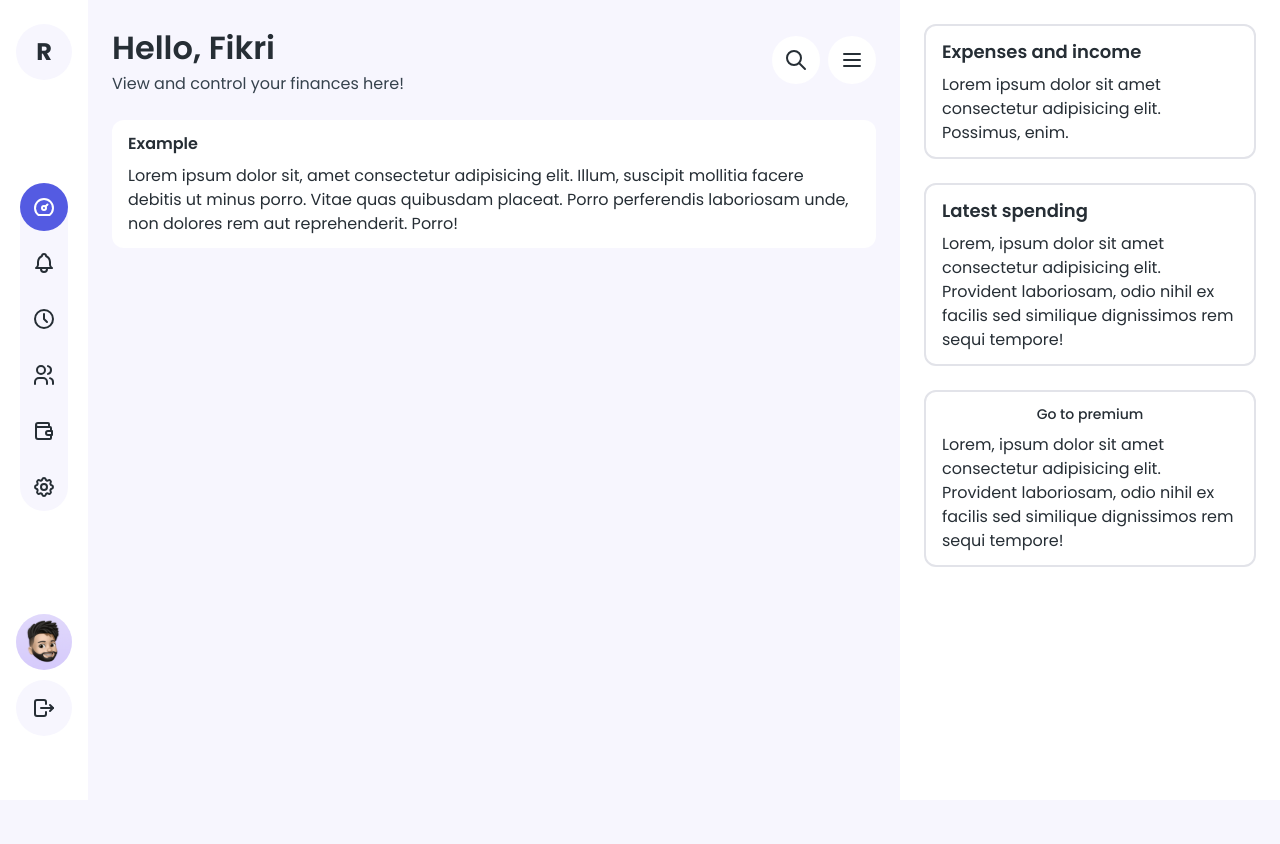
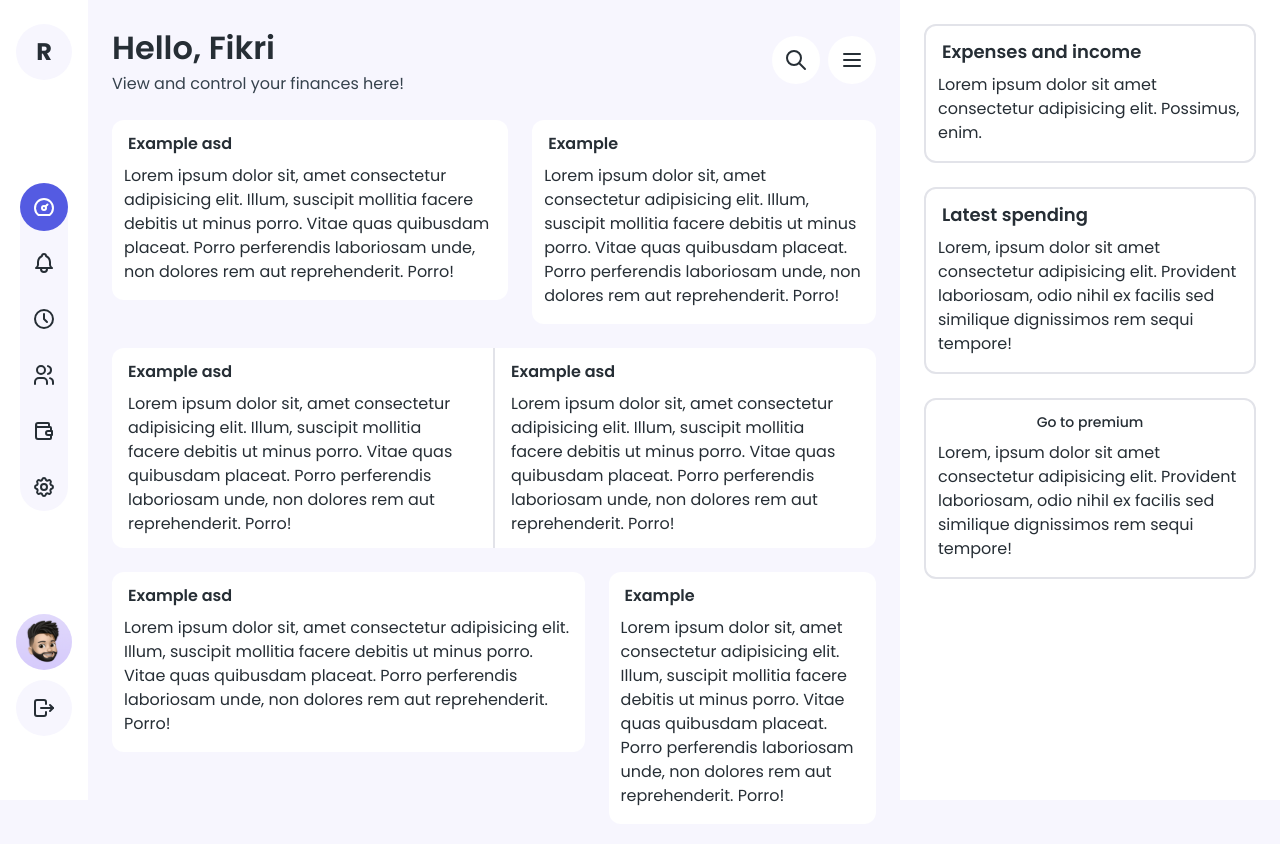
Before and after one commit to fikriwado/react-dashboard, a React (Vite) app: page / in a window 1280 px wide. Shown: the top 844 px of the page. Before the commit the page ends 800 px from the top, so only its background shows below. Built offline with nearby package versions, Linux system fonts and the light colour scheme.

Commit message:
card multibody, update others components

```diff
--- a/src/components/card/index.jsx
+++ b/src/components/card/index.jsx
@@ -21,7 +21,12 @@ const Body = ({ children }) => (
   <div className='react-card__body'>{children}</div>
 )
 
+const MultiBody = ({ children }) => (
+  <div className='react-card__multibody'>{children}</div>
+)
+
 Index.Title = Title
 Index.Body = Body
+Index.MultiBody = MultiBody
 
 export default Index
--- a/src/components/card/scss/_card.scss
+++ b/src/components/card/scss/_card.scss
@@ -1,15 +1,18 @@
+@import '../../../scss/responsive-mixin-helper';
 @import '../../../scss/tokens';
 @import './tokens/default';
 
 .react-card {
+  --react-card-title-padding: #{$react-card-spacing-padding-title};
+  --react-card-body-padding: #{$react-card-spacing-padding-body};
+
   background-color: $react-color-white-default;
-  padding: $react-card-spacing-padding;
   border-radius: $react-size-30;
   &.r-has-border {
     border: 2px solid $react-color-gray-default;
   }
   &__title {
-    margin-bottom: $react-spacing-s;
+    padding: var(--react-card-title-padding);
     &.r-medium,
     &.r-large {
       font-weight: 600;
@@ -25,4 +28,34 @@
       font-size: $react-font-size-50;
     }
   }
+  &__body {
+    padding: var(--react-card-body-padding);
+  }
+  &__multibody {
+    display: flex;
+    @include mobile {
+      flex-direction: column;
+      & > :not(:first-child) {
+        border-top: 1px solid $react-color-gray-default;
+      }
+      & > :not(:last-child) {
+        border-bottom: 1px solid $react-color-gray-default;
+      }
+    }
+    @include tablet {
+      & > :not(:first-child) {
+        border-left: 1px solid $react-color-gray-default;
+      }
+      & > :not(:last-child) {
+        border-right: 1px solid $react-color-gray-default;
+      }
+    }
+    .react-card__title {
+      --react-card-title-padding: 0;
+      margin-bottom: $react-spacing-s;
+    }
+    .react-card__body {
+      --react-card-body-padding: #{$react-card-spacing-padding};
+    }
+  }
 }
--- a/src/components/card/scss/tokens/_default.scss
+++ b/src/components/card/scss/tokens/_default.scss
@@ -1 +1,5 @@
+// prettier-ignore
+$react-card-spacing-padding-title: $react-spacing-ms $react-spacing-m ($react-spacing-s/2);
+// prettier-ignore
+$react-card-spacing-padding-body: ($react-spacing-s/2) $react-spacing-ms $react-spacing-m;
 $react-card-spacing-padding: $react-spacing-ms $react-spacing-m;
--- a/src/components/widgetbar/scss/_widgetbar.scss
+++ b/src/components/widgetbar/scss/_widgetbar.scss
@@ -19,7 +19,6 @@
   }
   @include tablet {
     position: absolute;
-    // top: 0;
     right: -380px;
     padding: $react-widget-spacing-padding-tablet;
     &.r-active {
--- a/src/pages/Dashboard.jsx
+++ /dev/null
@@ -1,25 +0,0 @@
-import App from '../App'
-import Header from '../components/header'
-import Card from '../components/card'
-
-const Dashboard = () => {
-  return (
-    <App>
-      <Header
-        title='Hello, Fikri'
-        desc='View and control your finances here!'
-      />
-      <Card>
-        <Card.Title>Example</Card.Title>
-        <Card.Body>
-          Lorem ipsum dolor sit, amet consectetur adipisicing elit. Illum,
-          suscipit mollitia facere debitis ut minus porro. Vitae quas quibusdam
-          placeat. Porro perferendis laboriosam unde, non dolores rem aut
-          reprehenderit. Porro!
-        </Card.Body>
-      </Card>
-    </App>
-  )
-}
-
-export default Dashboard
--- /dev/null
+++ b/src/pages/dashboard/index.jsx
@@ -0,0 +1,89 @@
+import App from '../../App'
+import Header from '../../components/header'
+import Card from '../../components/card'
+import './scss/_dashboard.scss'
+
+const Dashboard = () => {
+  return (
+    <App>
+      <Header
+        title='Hello, Fikri'
+        desc='View and control your finances here!'
+      />
+      <div className='react-dashboard'>
+        <div className='react-row'>
+          <div className='react-dashboard__balance-statistics'>
+            <Card>
+              <Card.Title>Example asd</Card.Title>
+              <Card.Body>
+                Lorem ipsum dolor sit, amet consectetur adipisicing elit. Illum,
+                suscipit mollitia facere debitis ut minus porro. Vitae quas
+                quibusdam placeat. Porro perferendis laboriosam unde, non
+                dolores rem aut reprehenderit. Porro!
+              </Card.Body>
+            </Card>
+          </div>
+          <div className='react-dashboard__credit-card'>
+            <Card>
+              <Card.Title>Example</Card.Title>
+              <Card.Body>
+                Lorem ipsum dolor sit, amet consectetur adipisicing elit. Illum,
+                suscipit mollitia facere debitis ut minus porro. Vitae quas
+                quibusdam placeat. Porro perferendis laboriosam unde, non
+                dolores rem aut reprehenderit. Porro!
+              </Card.Body>
+            </Card>
+          </div>
+        </div>
+
+        <div className='react-row'>
+          <Card hasOtherBody>
+            <Card.MultiBody>
+              <Card.Body>
+                <Card.Title>Example asd</Card.Title>
+                Lorem ipsum dolor sit, amet consectetur adipisicing elit. Illum,
+                suscipit mollitia facere debitis ut minus porro. Vitae quas
+                quibusdam placeat. Porro perferendis laboriosam unde, non
+                dolores rem aut reprehenderit. Porro!
+              </Card.Body>
+              <Card.Body>
+                <Card.Title>Example asd</Card.Title>
+                Lorem ipsum dolor sit, amet consectetur adipisicing elit. Illum,
+                suscipit mollitia facere debitis ut minus porro. Vitae quas
+                quibusdam placeat. Porro perferendis laboriosam unde, non
+                dolores rem aut reprehenderit. Porro!
+              </Card.Body>
+            </Card.MultiBody>
+          </Card>
+        </div>
+
+        <div className='react-row'>
+          <div className='react-dashboard__transaction'>
+            <Card>
+              <Card.Title>Example asd</Card.Title>
+              <Card.Body>
+                Lorem ipsum dolor sit, amet consectetur adipisicing elit. Illum,
+                suscipit mollitia facere debitis ut minus porro. Vitae quas
+                quibusdam placeat. Porro perferendis laboriosam unde, non
+                dolores rem aut reprehenderit. Porro!
+              </Card.Body>
+            </Card>
+          </div>
+          <div className='react-dashboard__analytics'>
+            <Card>
+              <Card.Title>Example</Card.Title>
+              <Card.Body>
+                Lorem ipsum dolor sit, amet consectetur adipisicing elit. Illum,
+                suscipit mollitia facere debitis ut minus porro. Vitae quas
+                quibusdam placeat. Porro perferendis laboriosam unde, non
+                dolores rem aut reprehenderit. Porro!
+              </Card.Body>
+            </Card>
+          </div>
+        </div>
+      </div>
+    </App>
+  )
+}
+
+export default Dashboard
--- /dev/null
+++ b/src/pages/dashboard/scss/_dashboard.scss
@@ -0,0 +1,20 @@
+@import '../../../scss/responsive-mixin-helper';
+@import '../../../scss/tokens';
+
+.react-dashboard {
+  & > :not(:last-child) {
+    margin-bottom: $react-size-60;
+  }
+  &__credit-card {
+    @include desktop {
+      flex: 0 0 45%;
+      max-width: 45%;
+    }
+  }
+  &__analytics {
+    @include desktop {
+      flex: 0 0 35%;
+      max-width: 35%;
+    }
+  }
+}
--- a/src/pages/index.js
+++ b/src/pages/index.js
@@ -1,4 +1,4 @@
-import Dashboard from './Dashboard'
+import Dashboard from './dashboard'
 import Notification from './Notification'
 import Schedule from './Schedule'
 import Users from './Users'
--- a/src/scss/_app.scss
+++ b/src/scss/_app.scss
@@ -28,3 +28,22 @@ body {
     margin-bottom: $react-size-60;
   }
 }
+
+.react-row {
+  display: flex;
+  flex-wrap: wrap;
+  @include mobile {
+    flex-direction: column;
+  }
+  & > * {
+    flex: 1;
+  }
+  & > :not(:last-child) {
+    @include mobile {
+      margin-bottom: $react-size-60;
+    }
+    @include tablet {
+      margin-right: $react-size-60;
+    }
+  }
+}
```
